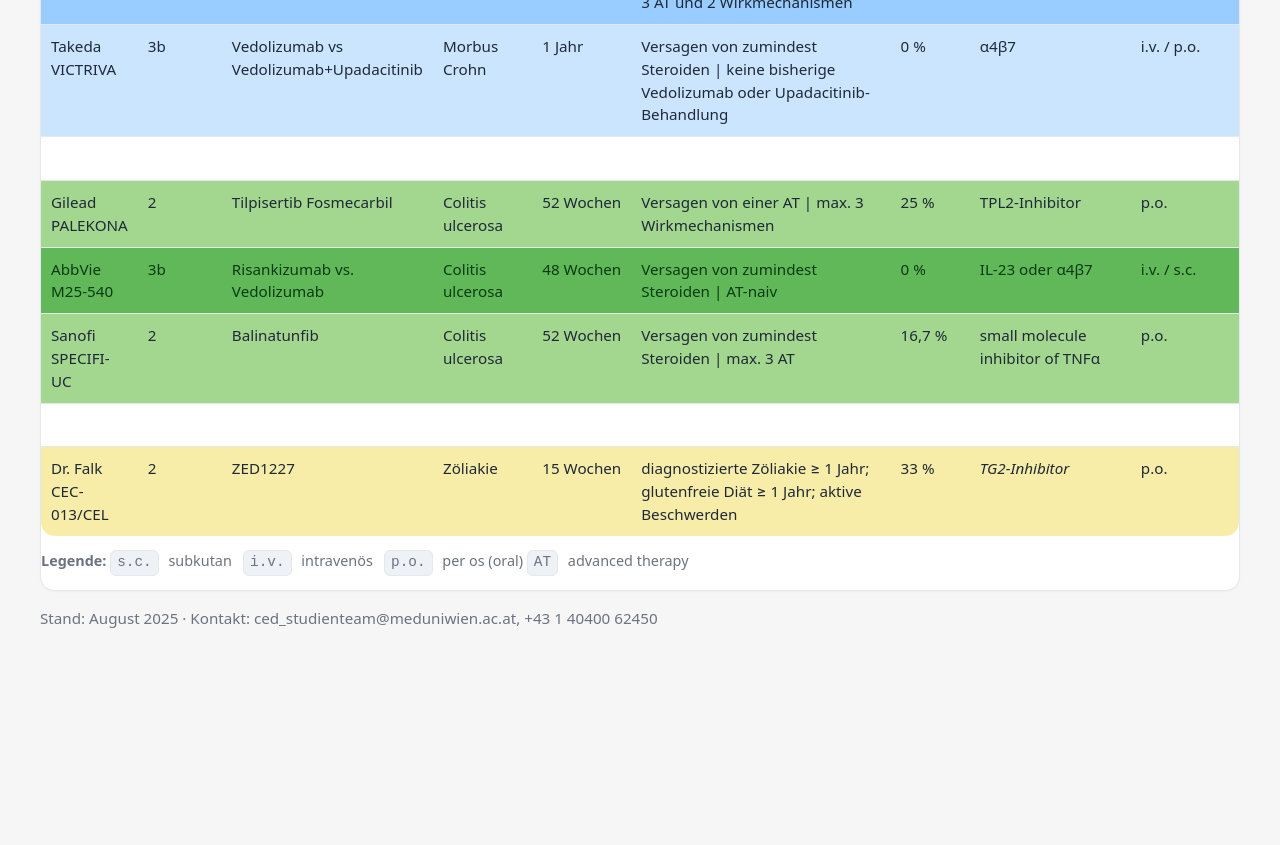
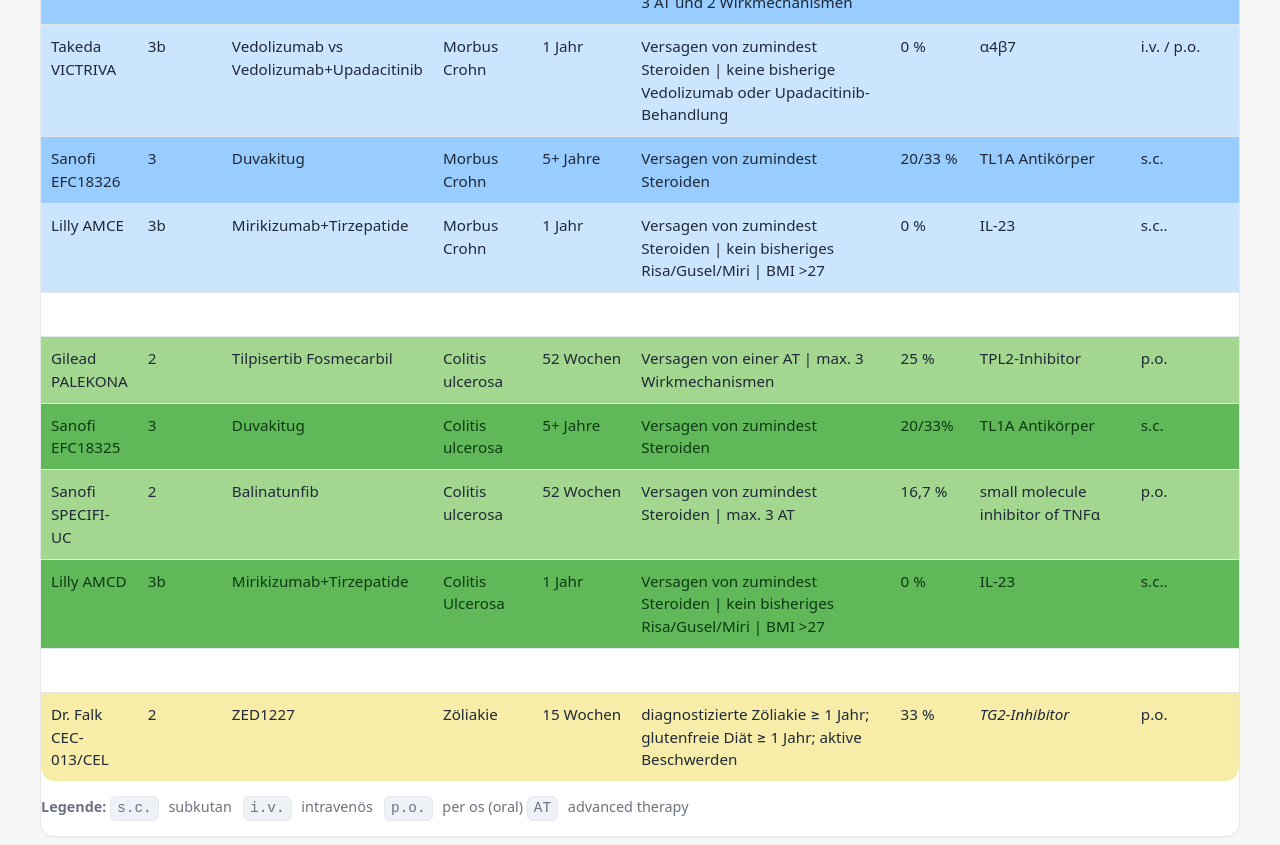
Before and after one commit to ced-studien/ced-studien.github.io, a plain HTML site: page index.html in a window 1280 px wide. Shown: the part 660-1505 px from the top of the page. Before the commit the page ends 1324 px from the top, so only its background shows below. Drawn offline with Linux system fonts and the light colour scheme.

Commit message:
Add new entries for Crohn's and Colitis treatments

```diff
--- a/index.html
+++ b/index.html
@@ -242,6 +242,30 @@
               <td>i.v. / p.o.</td>
             </tr>
 
+          <tr class="crohn-b">
+              <td>Sanofi EFC18326</td>
+              <td class="w-kurz">3</td>
+              <td class="w-breit">Duvakitug</td>
+              <td>Morbus Crohn</td>
+              <td>5+&nbsp;Jahre</td>
+              <td>Versagen von zumindest Steroiden</td>
+              <td>20/33&nbsp;%</td>
+              <td>TL1A Antikörper</td>
+              <td>s.c.</td>
+            </tr>
+
+            <tr class="crohn-a">
+              <td>Lilly AMCE</td>
+              <td class="w-kurz">3b</td>
+              <td class="w-breit">Mirikizumab+Tirzepatide</td>
+              <td>Morbus Crohn</td>
+              <td>1&nbsp;Jahr</td>
+              <td>Versagen von zumindest Steroiden | kein bisheriges Risa/Gusel/Miri | BMI >27</td>
+              <td>0&nbsp;%</td>
+              <td>IL-23</td>
+              <td>s.c..</td>
+            </tr>
+
             <!-- Abstand -->
             <tr><td colspan="9">&nbsp;</td></tr>
 
@@ -260,15 +284,15 @@
 
 
             <tr class="colitis-b">
-              <td>AbbVie M25-540</td>
-              <td class="w-kurz">3b</td>
-              <td class="w-breit">Risankizumab vs. Vedolizumab</td>
+              <td>Sanofi EFC18325</td>
+              <td class="w-kurz">3</td>
+              <td class="w-breit">Duvakitug</td>
               <td>Colitis ulcerosa</td>
-              <td>48&nbsp;Wochen</td>
-              <td>Versagen von zumindest Steroiden | AT-naiv</td>
-              <td>0&nbsp;%</td>
-              <td>IL-23 oder α4β7</td>
-              <td>i.v. / s.c.</td>
+              <td>5+ Jahre</td>
+              <td>Versagen von zumindest Steroiden</td>
+              <td>20/33%</td>
+              <td>TL1A Antikörper</td>
+              <td>s.c.</td>
             </tr>
 
 
@@ -282,6 +306,18 @@
               <td>16,7&nbsp;%</td>
               <td>small molecule inhibitor of TNFα</td>
               <td>p.o.</td>
+            </tr>
+
+            <tr class="colitis-b">
+              <td>Lilly AMCD</td>
+              <td class="w-kurz">3b</td>
+              <td class="w-breit">Mirikizumab+Tirzepatide</td>
+              <td>Colitis Ulcerosa</td>
+              <td>1&nbsp;Jahr</td>
+              <td>Versagen von zumindest Steroiden | kein bisheriges Risa/Gusel/Miri | BMI >27</td>
+              <td>0&nbsp;%</td>
+              <td>IL-23</td>
+              <td>s.c..</td>
             </tr>
 
 
```
